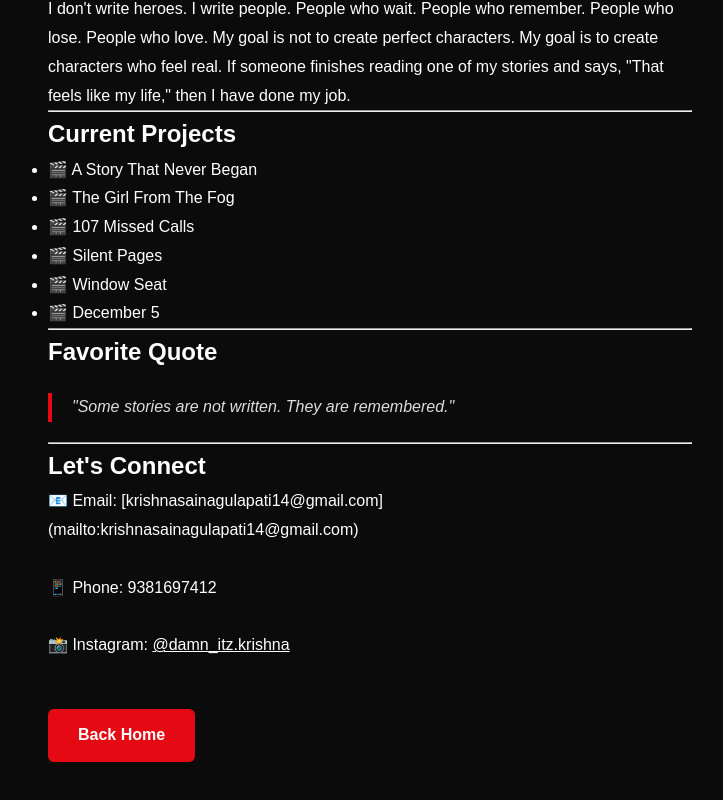
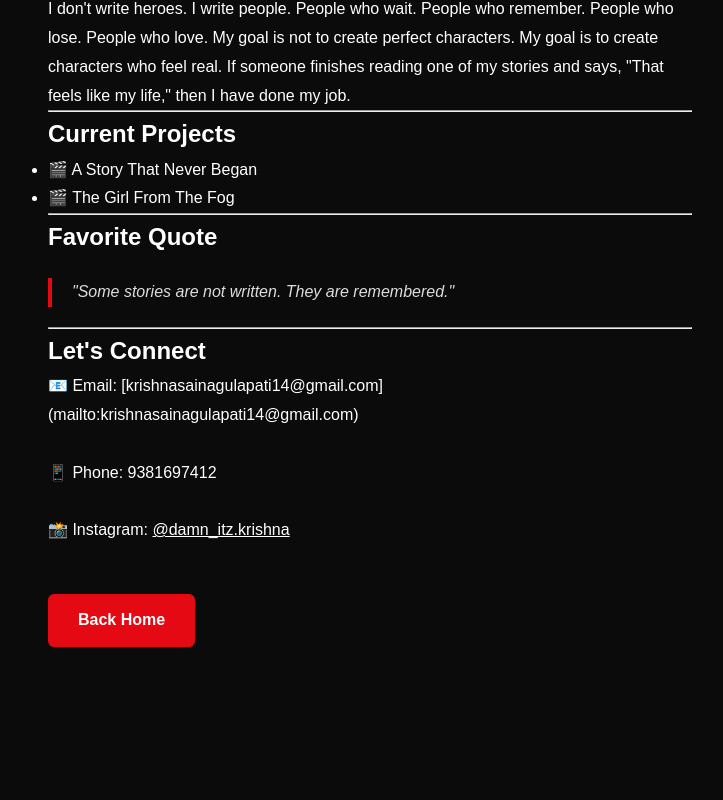
Before and after one commit to krishnasaiwrites/krishnasai-stories, a plain HTML site: page about.html in a window 1280 px wide. Shown: the part 986-1786 px from the top of the page, without its empty margins (270-993 px from the left). After the commit the page ends 1713 px from the top, so only its background shows below. Drawn offline with Linux system fonts and the light colour scheme.

Commit message:
Update about.html

```diff
--- a/about.html
+++ b/about.html
@@ -102,13 +102,6 @@ then I have done my job.
 
 <li>🎬 The Girl From The Fog</li>
 
-<li>🎬 107 Missed Calls</li>
-
-<li>🎬 Silent Pages</li>
-
-<li>🎬 Window Seat</li>
-
-<li>🎬 December 5</li>
 
 </ul>
 
```
